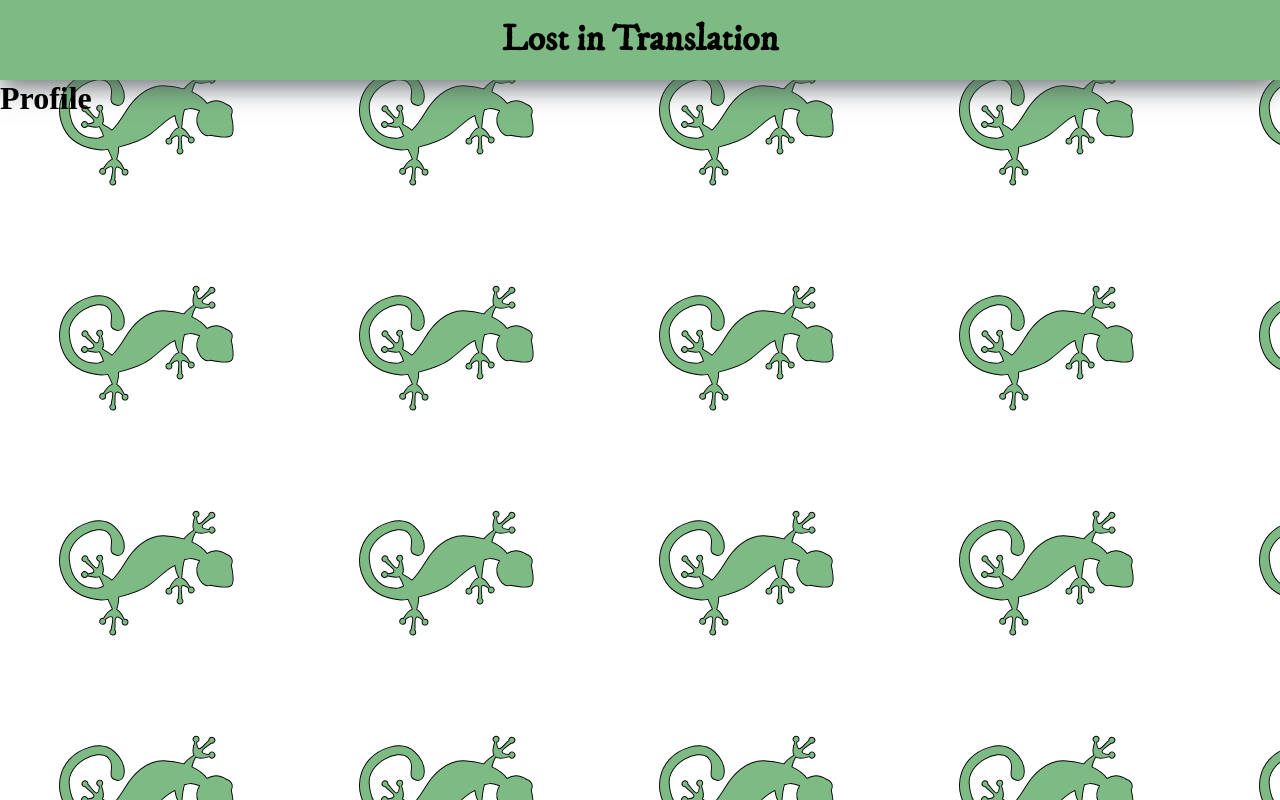
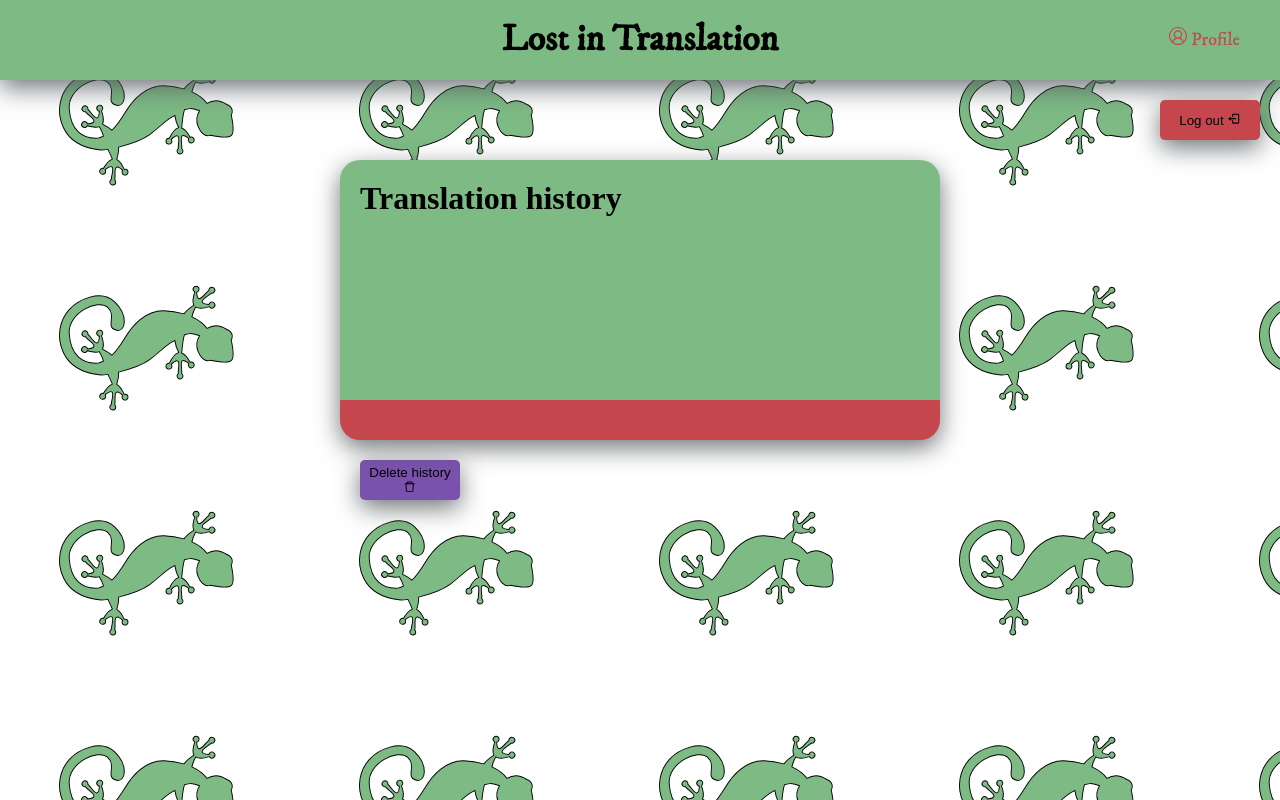
Before and after one commit to VeronicaAndersen/ExperisLostInTranslation, a React (Create React App) app: page /profile in a window 1280 px wide. Built offline with nearby package versions, Linux system fonts and the light colour scheme; no server answers.

Commit message:
Added Profile link in header. Added Logout & delete button on profile page

```diff
--- a/src/App.css
+++ b/src/App.css
@@ -3,6 +3,7 @@
 :root {
     --primary: #7DBA84;
     --secondary: #c6464e;
+    --third: #7a52ad;
     --shadow: rgba(77, 83, 88, 0.8) 0px 8px 24px;
 }
 
@@ -24,6 +25,17 @@ body {
     min-height: 80px;
     line-height: 80px;
     box-shadow: var(--shadow);
+}
+#profileLink{
+    position: absolute;
+    right: 20px;
+    text-decoration: none;
+    color: var(--secondary);
+    padding: 0 20px;
+}
+#profileLink:hover{
+    background-color: #6c9972;
+    font-weight: 700;
 }
 .validateLogin{
     font-size: 12px;
@@ -50,18 +62,46 @@ input {
 }
 
 button {
+    cursor: pointer;
     background-color: var(--secondary);
     border: none;
     height: 30px;
     width: 30px;
     border-radius: 20px;
+    box-shadow: var(--shadow);
+}
+button:hover{
+    background-color: #ac3f46;
+}
+
+#logoutBtn{
+    position: absolute;
+    width: 100px;
+    border-radius: 5px;
+    margin: 20px;
+    padding: 5px;
+    height: 40px;
+    right: 0;
+}
+#deleteHistoryBtn{
+    width: 100px;
+    border-radius: 5px;
+    margin: 20px;
+    padding: 5px;
+    height: 40px;
+    background-color: var(--third);
+}
+#historySquare{
+    max-width: 600px;
+    margin: auto auto;
 }
 .TranslationSquare{
     background-color: var(--primary);
-    width: 600px;
-    height: 200px;
+    max-width: 600px;
+    min-height: 200px;
+    height: fit-content;
     box-shadow: var(--shadow);
-    margin: 20px auto auto;
+    margin: 80px auto auto;
     border-bottom: var(--secondary) solid 40px;
     border-radius: 20px;
     position: relative;
--- a/src/Components/NavBar/NavBar.js
+++ b/src/Components/NavBar/NavBar.js
@@ -1,8 +1,12 @@
+import { NavLink } from "react-router-dom";
+import {VscAccount} from 'react-icons/vsc'
+
 const NavBar = () => {
     return (
         <>
             <header className="header">
                 <h1>Lost in Translation</h1>
+                <NavLink id="profileLink" to="/profile"><VscAccount/> Profile</NavLink>
             </header>
         </>
     )
--- /dev/null
+++ b/src/Components/Profile/DeleteHistoryBtn.js
@@ -0,0 +1,10 @@
+import {AiOutlineDelete} from 'react-icons/ai';
+const DeleteHistoryBtn = () => {
+
+    return (
+        <>
+            <button id="deleteHistoryBtn">Delete history <AiOutlineDelete/></button>
+        </>
+    )
+}
+export default DeleteHistoryBtn;
--- /dev/null
+++ b/src/Components/Profile/LogOutBtn.js
@@ -0,0 +1,10 @@
+import {BiLogOut} from 'react-icons/bi';
+const LogoutBtn = () => {
+
+    return (
+        <>
+            <button id="logoutBtn">Log out <BiLogOut/></button>
+        </>
+    )
+}
+export default LogoutBtn;
--- /dev/null
+++ b/src/Components/Profile/TranslationSquare.js
@@ -0,0 +1,9 @@
+const TranslationSquare = () => {
+    return (<>
+        <div className="TranslationSquare">
+            <h1>Translation history</h1>
+        </div>
+    </>)
+
+}
+export default TranslationSquare;
--- a/src/View/Profile.js
+++ b/src/View/Profile.js
@@ -1,8 +1,17 @@
+import DeleteHistoryBtn from '../Components/Profile/DeleteHistoryBtn';
+import LogoutBtn from '../Components/Profile/LogOutBtn';
+import TranslationSquare from '../Components/Profile/TranslationSquare';
+
+
 const Profile = () => {
 
     return (
         <>
-            <h1> Profile </h1>
+            <LogoutBtn />
+            <div id='historySquare'>
+                <TranslationSquare />
+                <DeleteHistoryBtn />
+            </div>
         </>
     )
 }
```
